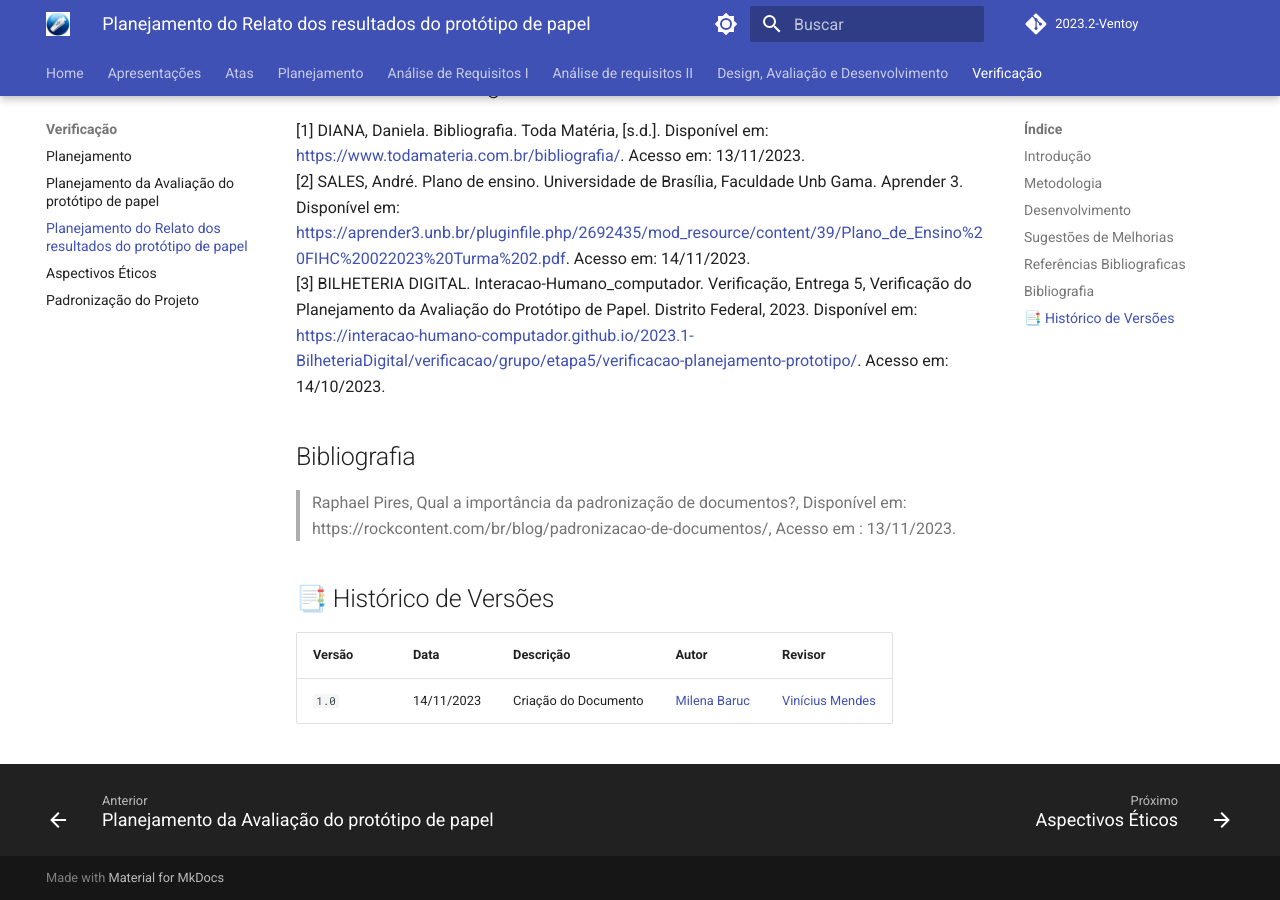
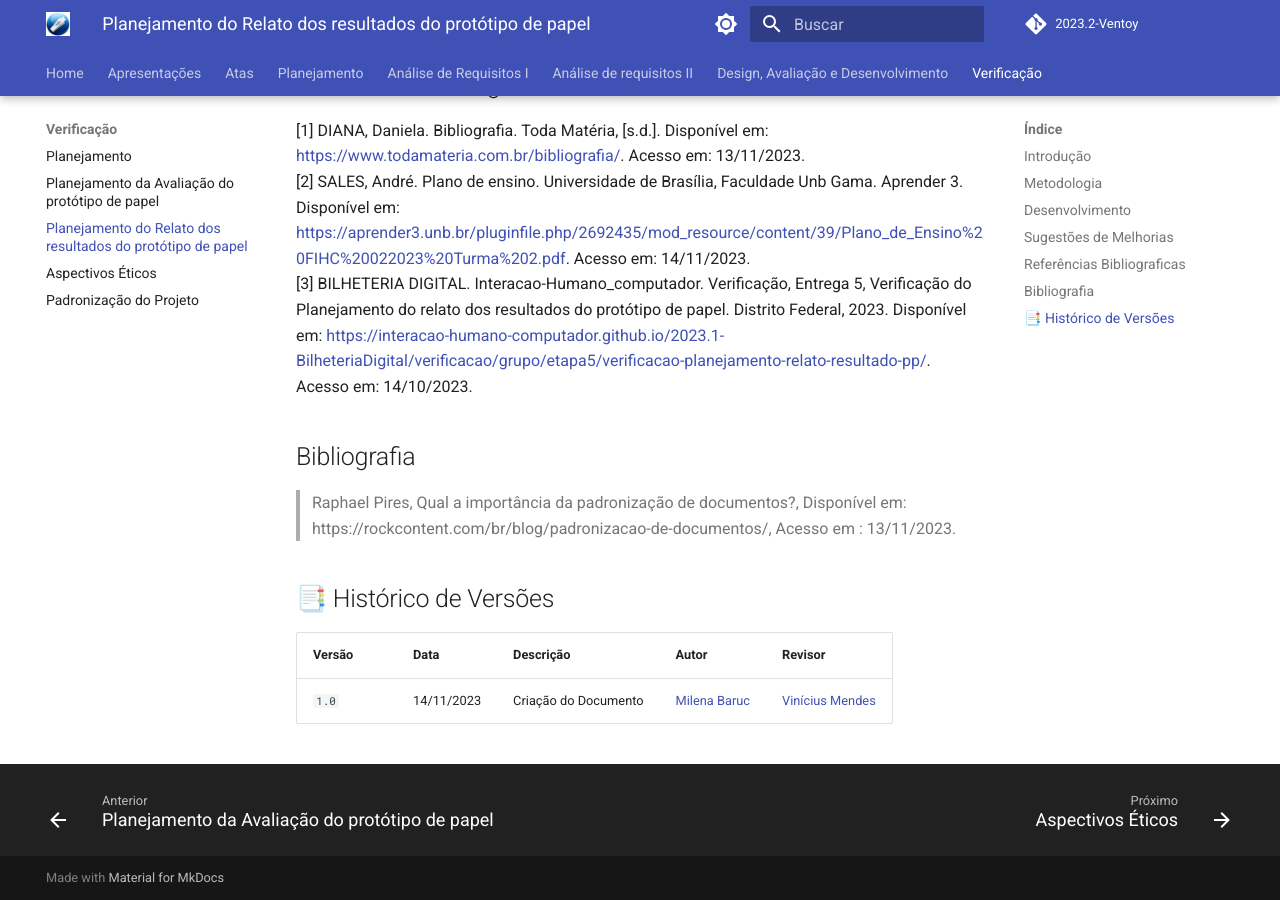
Before and after one commit to Interacao-Humano-Computador/2023.2-Ventoy, an MkDocs documentation site: the page built from docs/verificacao/plan_relato.md, in a window 1280 px wide and 900 px high, scrolled down 1571 px. Built offline with MkDocs 1.6.1 and Material for MkDocs 9.7.7, drawn with Linux system fonts in a browser that asks for light colours; comment, search, counter and statistics services are not loaded.

Commit message:
Update plan_relato.md

```diff
--- a/docs/verificacao/plan_relato.md
+++ b/docs/verificacao/plan_relato.md
@@ -6,7 +6,7 @@
 
 ## Metodologia
 
-A verificação do artefato seguirá o [planejamento](../planejamendoDaVerificacao.md) desenvolvido pelo nosso grupo. Conforme detalhado no planejamento, destaca-se a relevância do subtópico da metodologia neste documento, onde será apresentada a tabela contendo os checklists utilizados para realizar essa verificação. O referido checklist pode ser consultado na Tabela 1. As perguntas de 1 a 6 foram baseadas no [plano de ensino](https://aprender3.unb.br/pluginfile.php/2692435/mod_resource/content/39/Plano_de_Ensino%20FIHC%20022023%20Turma%202.pdf)[²](./aspectos_eticos#referências-bibliograficas), e as perguntas de 8 a 22 foram baseadas na verificação da [Bilheteria Digital](https://interacao-humano-computador.github.io/2023.1-BilheteriaDigital/verificacao/grupo/etapa5/verificacao-planejamento-prototipo/)[³](./aspectos_eticos#referências-bibliograficas) do ano passado.
+A verificação do artefato seguirá o [planejamento](../planejamendoDaVerificacao.md) desenvolvido pelo nosso grupo. Conforme detalhado no planejamento, destaca-se a relevância do subtópico da metodologia neste documento, onde será apresentada a tabela contendo os checklists utilizados para realizar essa verificação. O referido checklist pode ser consultado na Tabela 1. As perguntas de 1 a 6 foram baseadas no [plano de ensino](https://aprender3.unb.br/pluginfile.php/2692435/mod_resource/content/39/Plano_de_Ensino%20FIHC%20022023%20Turma%202.pdf)[²](./aspectos_eticos#referências-bibliograficas), e as perguntas de 8 a 22 foram baseadas na verificação da [Bilheteria Digital](https://interacao-humano-computador.github.io/2023.1-BilheteriaDigital/verificacao/grupo/etapa5/verificacao-planejamento-relato-resultado-pp/)[³](./aspectos_eticos#referências-bibliograficas) do ano passado.
 
 <center>
 
@@ -66,7 +66,7 @@
 
 [1] DIANA, Daniela. Bibliografia. Toda Matéria, [s.d.]. Disponível em: <https://www.todamateria.com.br/bibliografia/>. Acesso em: 13/11/2023.<br>
 [2] SALES, André. Plano de ensino. Universidade de Brasília, Faculdade Unb Gama. Aprender 3. Disponível em: <https://aprender3.unb.br/pluginfile.php/2692435/mod_resource/content/39/Plano_de_Ensino%20FIHC%20022023%20Turma%202.pdf>. Acesso em: 14/11/2023.<br>
-[3] BILHETERIA DIGITAL. Interacao-Humano_computador. Verificação, Entrega 5, Verificação do Planejamento da Avaliação do Protótipo de Papel. Distrito Federal, 2023. Disponível em: <https://interacao-humano-computador.github.io/2023.1-BilheteriaDigital/verificacao/grupo/etapa5/verificacao-planejamento-prototipo/>. Acesso em: 14/10/2023.<br>
+[3] BILHETERIA DIGITAL. Interacao-Humano_computador. Verificação, Entrega 5, Verificação do Planejamento do relato dos resultados do protótipo de papel. Distrito Federal, 2023. Disponível em: <https://interacao-humano-computador.github.io/2023.1-BilheteriaDigital/verificacao/grupo/etapa5/verificacao-planejamento-relato-resultado-pp/>. Acesso em: 14/10/2023.<br>
 
 ## Bibliografia
 
```
